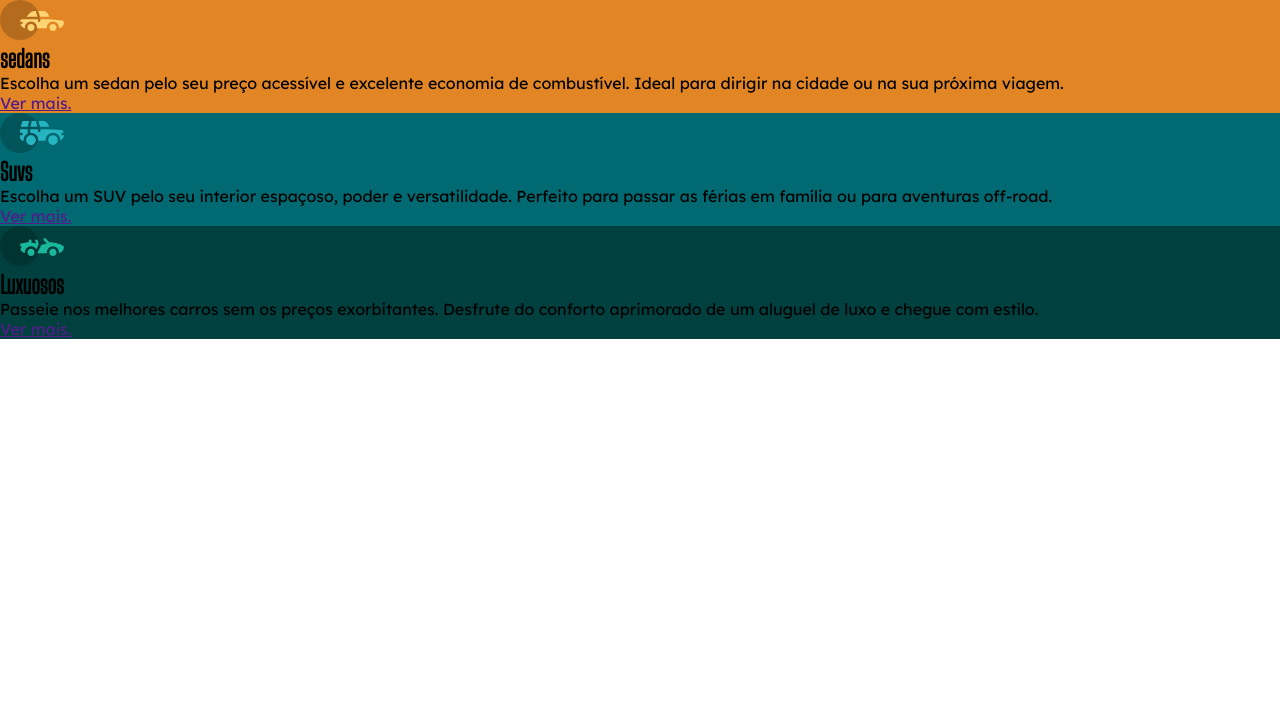
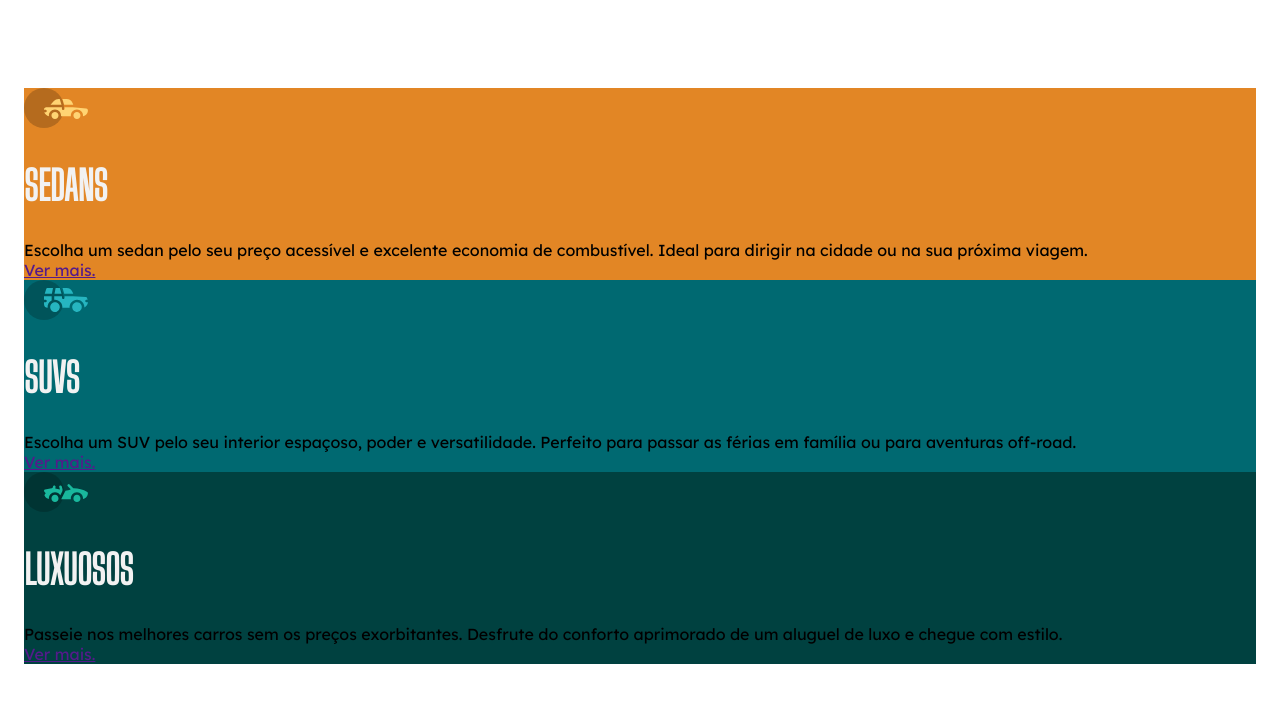
Before and after one commit to daniellefreitas23/carros, a plain HTML site: page index.html in a window 1280 px wide. Drawn offline with Linux system fonts and the light colour scheme.

Commit message:
continuar css

```diff
--- a/style.css
+++ b/style.css
@@ -12,10 +12,16 @@
    --transparent-white: rgba(255, 255, 255, 1);
 }
 
-
+body {
+    padding: 5.5rem 1.5rem;
+}
 
 h2 {
     font-family: 'Big Shoulders Display', sans-serif;
+    text-transform: uppercase;
+    font-size: 2.5rem;
+    color: var(--gray);
+    margin-block: 1.875rem;
 }
 
 p {
```
